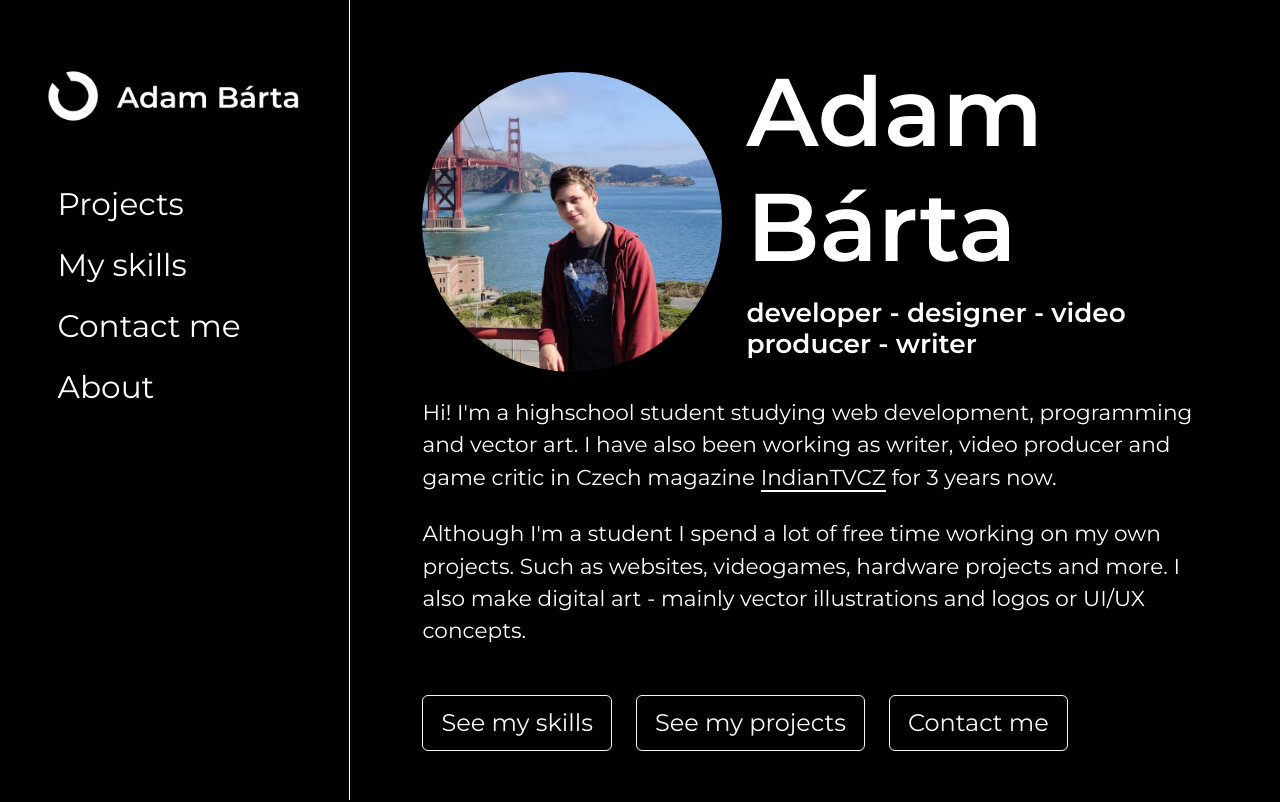
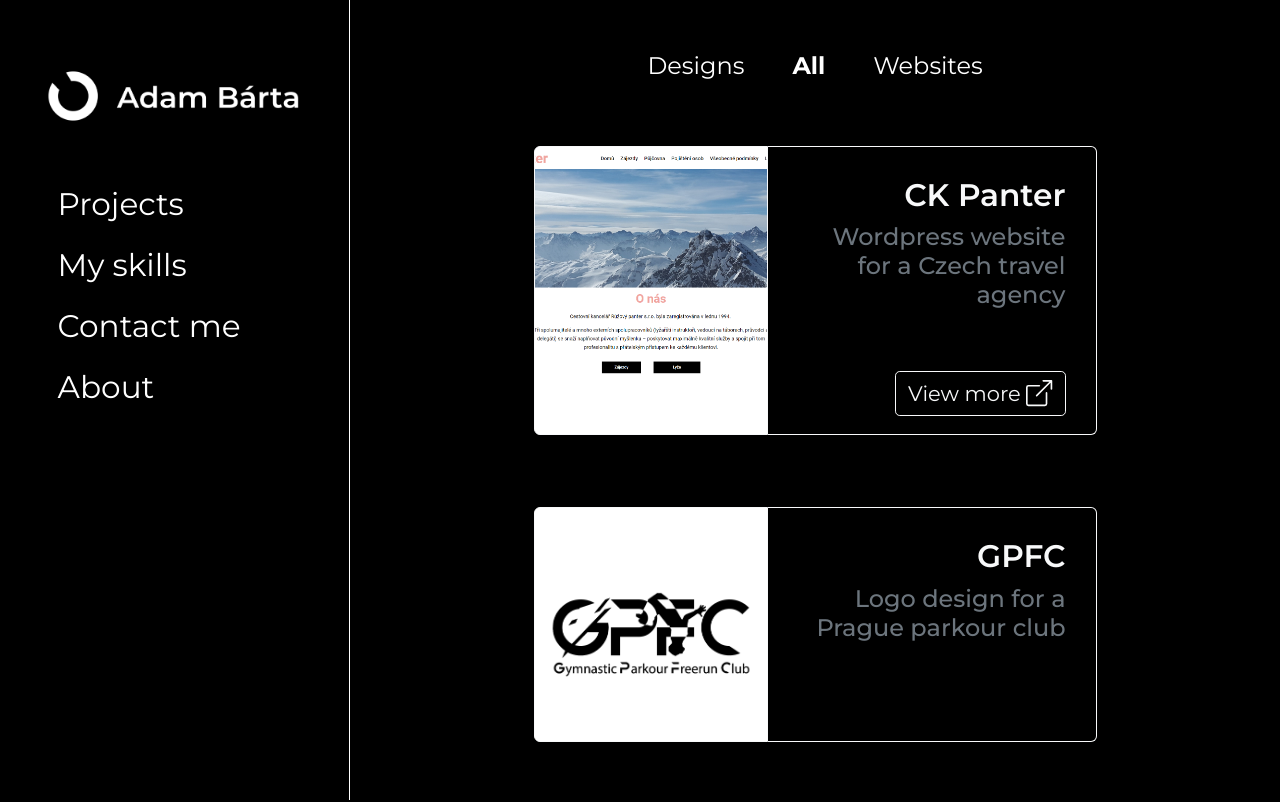
Before and after one commit to PeanutButte7/adam-barta.com, a Vue app: page /#/projects in a window 1280 px wide. Before the commit this address led to /#/. Shown: the top 802 px of the page. Built offline with nearby package versions, Linux system fonts and the light colour scheme.

Commit message:
Switched router to hash mode and edited links to link to route names instead of routes

```diff
--- a/src/App.vue
+++ b/src/App.vue
@@ -12,16 +12,16 @@
 
         <ul class="nav flex-column mb-0">
           <li class="nav-item">
-            <router-link to="/projects">Projects</router-link>
+            <router-link to="projects">Projects</router-link>
           </li>
           <li class="nav-item">
-            <router-link to="/skills">My skills</router-link>
+            <router-link to="skills">My skills</router-link>
           </li>
           <li class="nav-item">
-            <router-link to="/contacts">Contact me</router-link>
+            <router-link to="contacts">Contact me</router-link>
           </li>
           <li class="nav-item">
-            <router-link to="/">About</router-link>
+            <router-link to="about">About</router-link>
           </li>
         </ul>
       </div>
--- a/src/router/index.js
+++ b/src/router/index.js
@@ -37,7 +37,6 @@ const routes = [
 ]
 
 const router = new VueRouter({
-  mode: 'history',
   base: process.env.BASE_URL,
   routes
 })
--- a/src/views/About.vue
+++ b/src/views/About.vue
@@ -22,9 +22,9 @@
                         <p> Although I'm a student I spend a lot of free time working on my own projects. Such as websites, videogames, hardware projects and more. I also make digital art - mainly vector illustrations and logos or UI/UX concepts.</p>
                     </div>
                     <div class="desktop-buttons">
-                        <b-button class="mt-3" to="/skills" variant="outline-light">See my skills</b-button>
-                        <b-button class="mt-3 ml-3" to="/projects" variant="outline-light">See my projects</b-button>
-                        <b-button class="mt-3 ml-3" to="/contacts" variant="outline-light">Contact me</b-button>
+                        <b-button class="mt-3" to="skills" variant="outline-light">See my skills</b-button>
+                        <b-button class="mt-3 ml-3" to="projects" variant="outline-light">See my projects</b-button>
+                        <b-button class="mt-3 ml-3" to="contacts" variant="outline-light">Contact me</b-button>
                     </div>
 <!--                    <b-button class="mt-3 ml-3" to="/timeline" variant="outline-light">See where I've worked</b-button>-->
                 </b-col>
```
